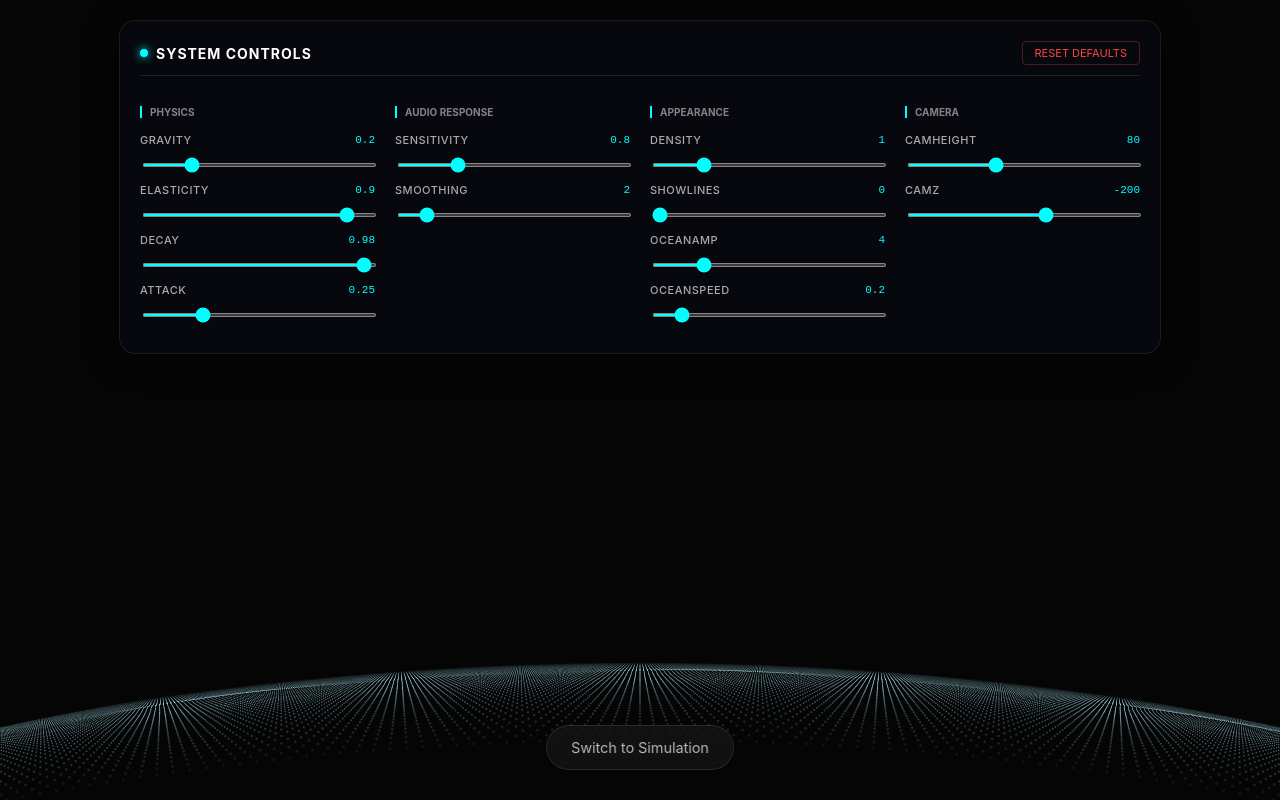
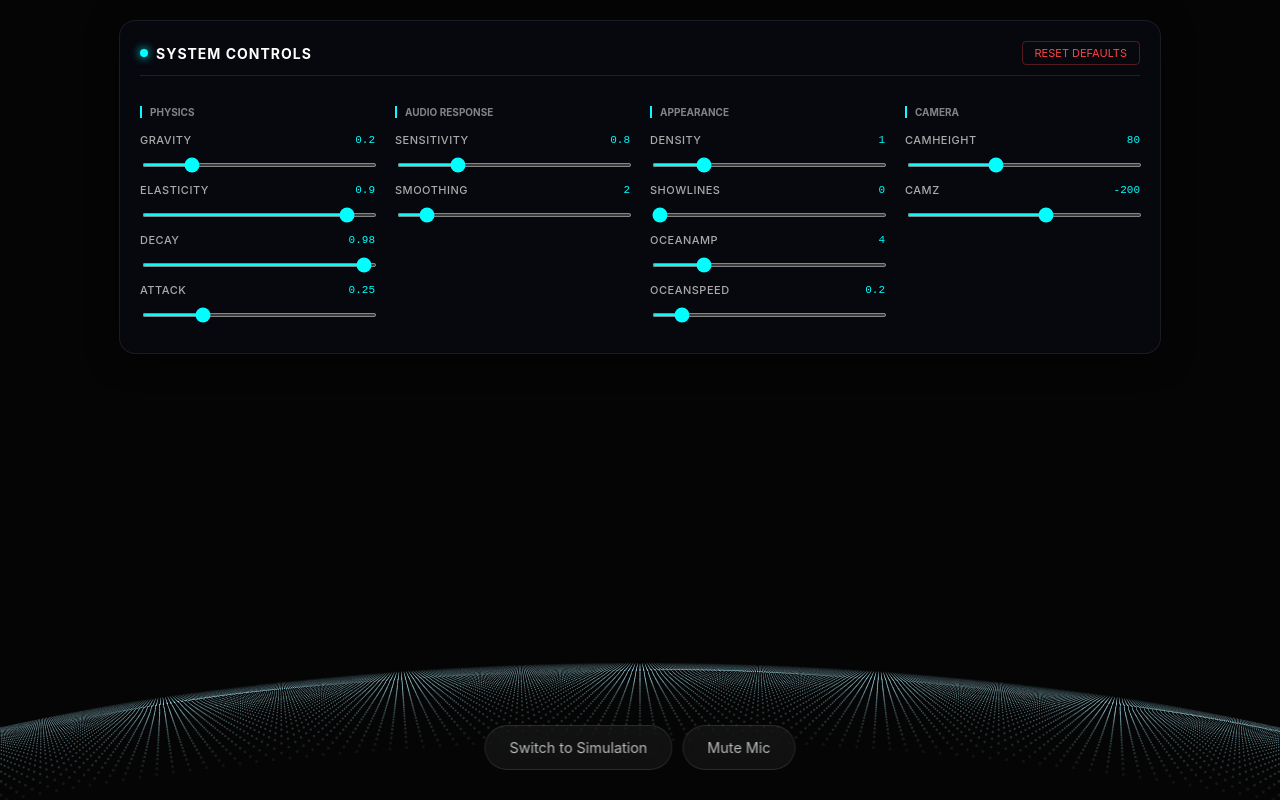
Before and after one commit to ankurkakroo2/tremor, a React (Vite) app: page / in a window 1280 px wide. Both pictures are taken after a click on the button "Start Microphone". Built offline with nearby package versions, Linux system fonts and the light colour scheme; no server answers.

Commit message:
new commit

```diff
--- a/src/App.jsx
+++ b/src/App.jsx
@@ -4,6 +4,7 @@ import './index.css'
 
 function App() {
   const [isSimulating, setIsSimulating] = useState(false)
+  const [isMuted, setIsMuted] = useState(false)
   const [started, setStarted] = useState(false)
 
   const handleStartMic = () => {
@@ -40,15 +41,24 @@ function App() {
         </div>
       ) : (
         <>
-          <Waveform isSimulating={isSimulating} />
+          <Waveform isSimulating={isSimulating} isMuted={isMuted} />
 
-          <div className="active-controls">
+          <div className="active-controls" style={{ display: 'flex', gap: '10px' }}>
             <button
               onClick={() => setIsSimulating(!isSimulating)}
               className="btn-glass"
             >
               Switch to {isSimulating ? 'Microphone' : 'Simulation'}
             </button>
+            {!isSimulating && (
+              <button
+                onClick={() => setIsMuted(!isMuted)}
+                className="btn-glass"
+                style={{ background: isMuted ? 'rgba(255, 50, 50, 0.3)' : undefined }}
+              >
+                {isMuted ? 'Unmute Mic' : 'Mute Mic'}
+              </button>
+            )}
           </div>
         </>
       )}
--- a/src/components/Waveform.jsx
+++ b/src/components/Waveform.jsx
@@ -60,7 +60,7 @@ const ControlSlider = ({ label, value, min, max, step, onChange, info }) => (
     </div>
 );
 
-export default function Waveform({ isSimulating }) {
+export default function Waveform({ isSimulating, isMuted }) {
     const canvasRef = useRef(null);
     const { initAudio, getWaveformData, isReady, error } = useAudioAnalyzer({
         fftSize: 2048,
@@ -71,6 +71,11 @@ export default function Waveform({ isSimulating }) {
     const gridRef = useRef([]);
     const timeRef = useRef(0);
     const lineOpacityRef = useRef(0);
+    const isMutedRef = useRef(isMuted);
+
+    useEffect(() => {
+        isMutedRef.current = isMuted;
+    }, [isMuted]);
 
     const [params, setParams] = useState(DEFAULT_PARAMS);
     const [showControls, setShowControls] = useState(true);
@@ -110,6 +115,11 @@ export default function Waveform({ isSimulating }) {
 
         const ctx = canvas.getContext('2d');
         const data = getWaveformData();
+
+        // Handle Mute (Silence = 128 for byte time domain)
+        if (isMutedRef.current && !isSimulating) {
+            data.fill(128);
+        }
 
         if (canvas.width !== window.innerWidth || canvas.height !== window.innerHeight) {
             canvas.width = window.innerWidth;
```
